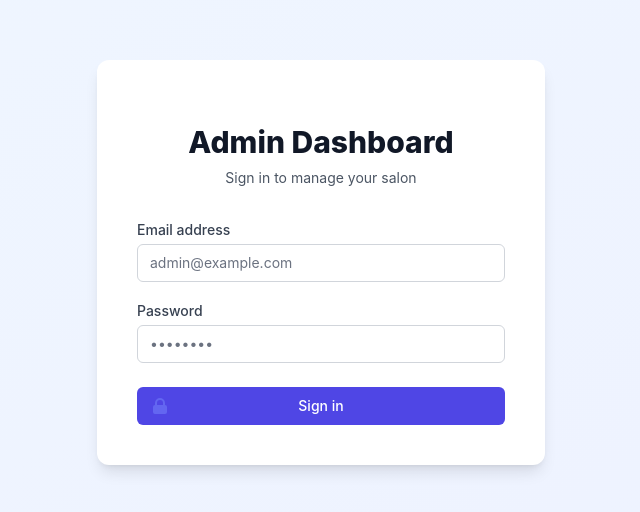
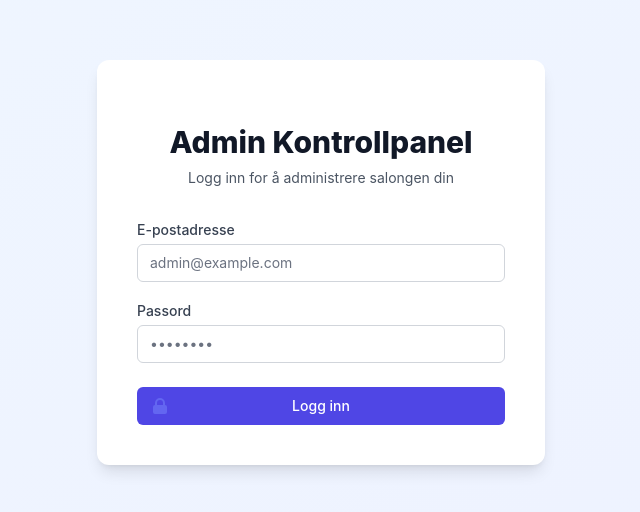
Before and after one commit to w3bdesign/frisorsalong-booking, a Vue app in the folder frontend/admin/: page /login in a window 1280 px wide. Shown: the part 138-650 px from the top of the page, without its empty margins (319-959 px from the left). Built offline with nearby package versions, Linux system fonts and the light colour scheme; no server answers.

Commit message:
Norwegian translation

```diff
--- a/frontend/admin/src/views/LoginView.vue
+++ b/frontend/admin/src/views/LoginView.vue
@@ -5,10 +5,10 @@
     <div class="max-w-md w-full space-y-8 bg-white p-10 rounded-xl shadow-lg">
       <div>
         <h2 class="mt-6 text-center text-3xl font-extrabold text-gray-900">
-          Admin Dashboard
+          Admin Kontrollpanel
         </h2>
         <p class="mt-2 text-center text-sm text-gray-600">
-          Sign in to manage your salon
+          Logg inn for å administrere salongen din
         </p>
       </div>
       <form class="mt-8 space-y-6" @submit.prevent="handleLogin">
@@ -17,7 +17,7 @@
             <label
               for="email"
               class="block text-sm font-medium text-gray-700 mb-1"
-              >Email address</label
+              >E-postadresse</label
             >
             <input
               id="email"
@@ -33,7 +33,7 @@
             <label
               for="password"
               class="block text-sm font-medium text-gray-700 mb-1"
-              >Password</label
+              >Passord</label
             >
             <input
               id="password"
@@ -78,7 +78,7 @@
                 />
               </svg>
             </span>
-            {{ isLoading ? "Signing in..." : "Sign in" }}
+            {{ isLoading ? "Logger inn..." : "Logg inn" }}
           </button>
         </div>
       </form>
```
Also changed, not shown: 1 other file (tests, documents, lock files or other folders).
